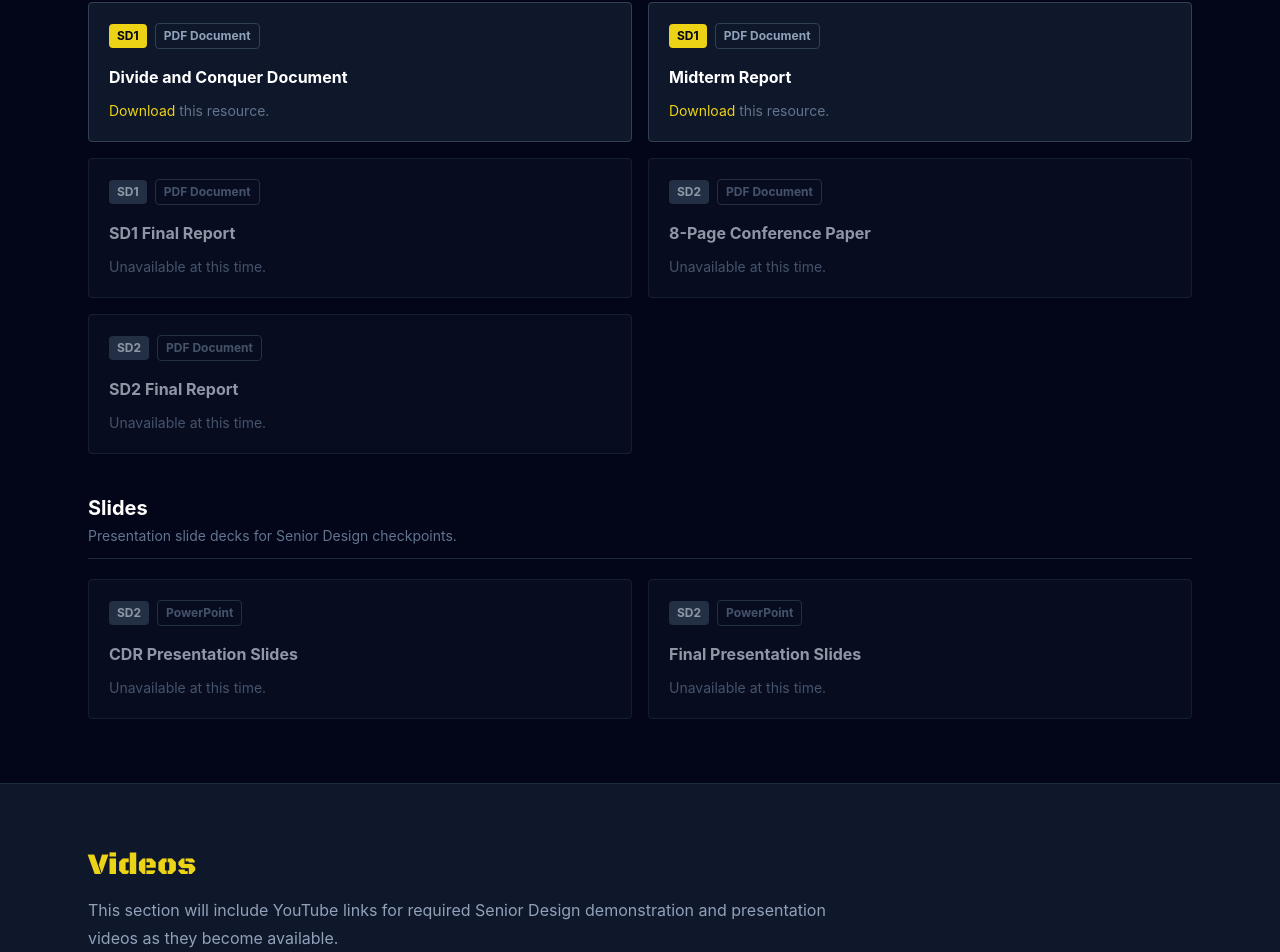
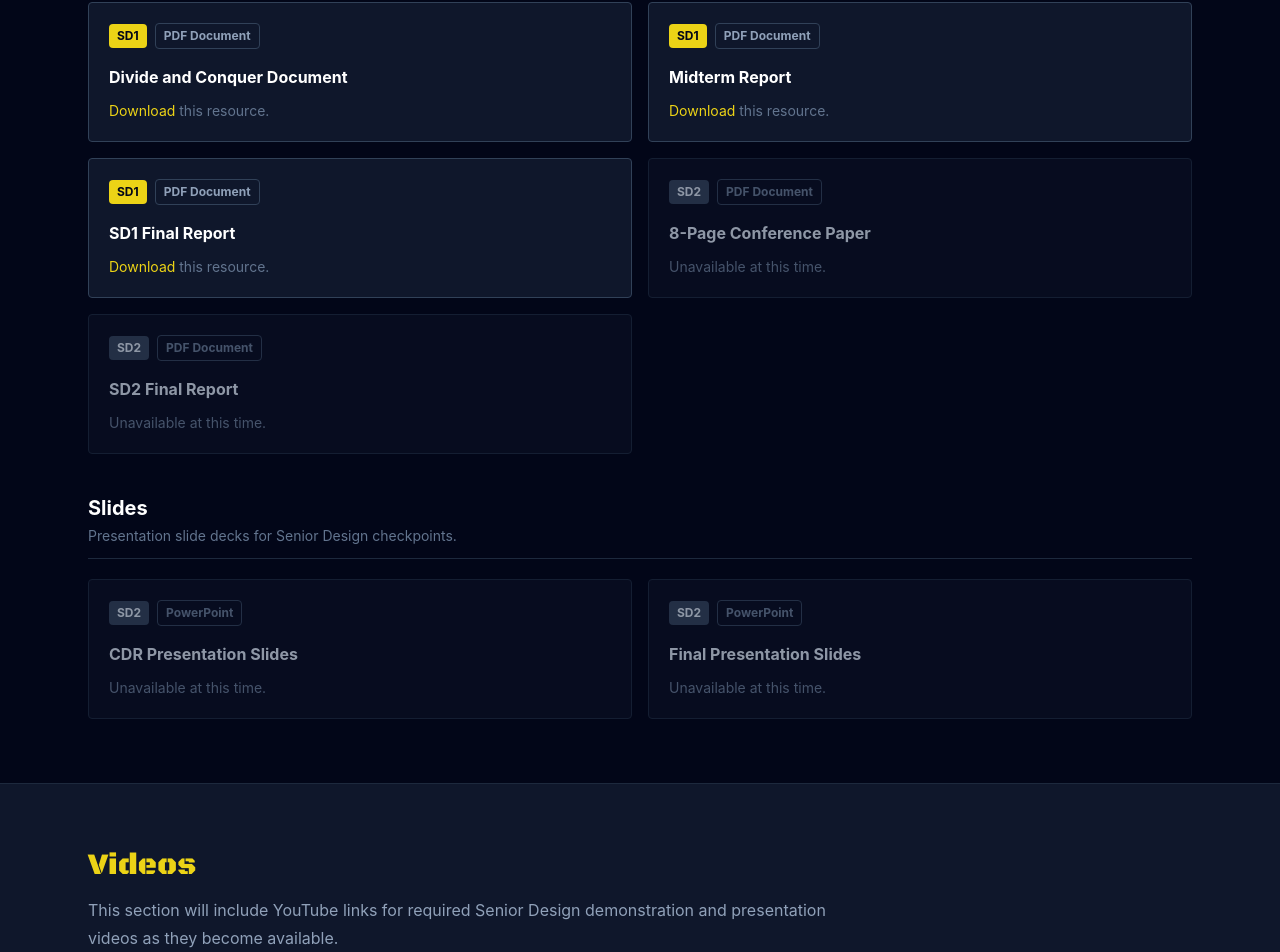
Before and after one commit to Teesitin/precisionshot-web, a SvelteKit app: page / in a window 1280 px wide. Shown: the part 5583-6535 px from the top of the page. Built offline with nearby package versions, Linux system fonts and the light colour scheme.

Commit message:
Update +page.svelte

```diff
--- a/src/routes/+page.svelte
+++ b/src/routes/+page.svelte
@@ -103,7 +103,7 @@
 				},
 				{
 					title: 'SD1 Final Report',
-					href: '',
+					href: 'https://delayne.b-cdn.net/precisionshot/Group13_PrecisionShot_Final_Report.pdf',
 					phase: 'SD1',
 					type: 'PDF Document',
 					action: 'Download'
```
